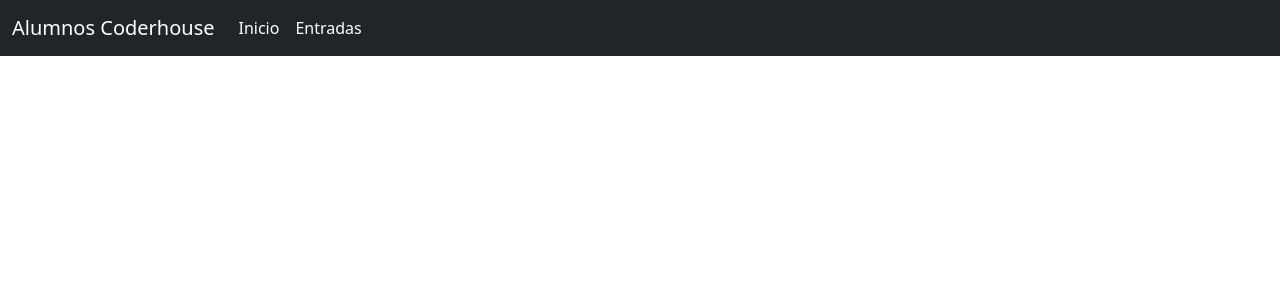
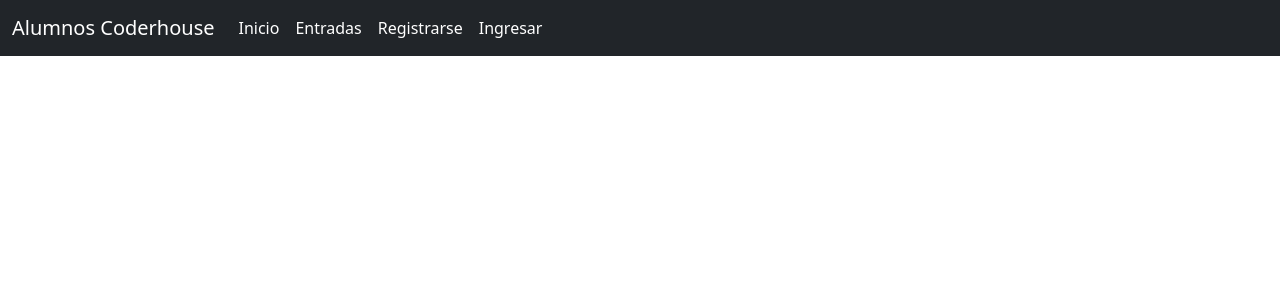
Before and after one commit to chiara-facal/Proyecto-final-CHIARA-FACAL, a Django app: page / in a window 1280 px wide. Shown: the top 300 px of the page. Run offline with Django 4.2, Linux system fonts and the light colour scheme; some libraries are stand-ins or nearby versions.

Commit message:
login, logout y signup

```diff
--- a/ProyectoFinal/AlumnosCoder/templates/AlumnosCoder/base.html
+++ b/ProyectoFinal/AlumnosCoder/templates/AlumnosCoder/base.html
@@ -32,6 +32,18 @@
                 <li class="nav-item">
                   <a class="nav-link active" aria-current="page" href="{% url 'entradadeblog_list' %}">Entradas</a>
                 </li>
+                {% if user.is_authenticated %}
+                <li class="nav-item">
+                    <a class="nav-link active" aria-current="page" href="{% url 'salir' %}">{{ user.username }} | Salir</a>
+                  </li>
+                {% else %}
+                <li class="nav-item">
+                    <a class="nav-link active" aria-current="page" href="{% url 'registro' %}">Registrarse</a>
+                  </li>
+                  <li class="nav-item">
+                    <a class="nav-link active" aria-current="page" href="{% url 'ingresar' %}">Ingresar</a>
+                  </li>
+                  {% endif %}
             </div>
           </div>
         </nav>
--- a/ProyectoFinal/AlumnosCoder/views.py
+++ b/ProyectoFinal/AlumnosCoder/views.py
@@ -1,6 +1,9 @@
 from django.shortcuts import render
 from AlumnosCoder.models import EntradaDeBlog
-from django.views.generic import ListView
+from django.views.generic import ListView, CreateView
+from django.contrib.auth.forms import UserCreationForm
+from django.urls import reverse_lazy
+from django.contrib.auth.views import LoginView, LogoutView
 
 def index(request):
     posteos = EntradaDeBlog.objects.all()
@@ -9,3 +12,15 @@ def index(request):
 class Entradalist(ListView):
     model = EntradaDeBlog
     context_object_name = "entradas"
+
+class Registro(CreateView):
+    form_class = UserCreationForm
+    template_name = "registro/registro.html"
+    success_url = reverse_lazy('entradadeblog_list')
+
+class Ingresar(LoginView):
+    next_page = reverse_lazy("inicio")
+    template_name = "registro/ingresar.html"
+
+class Salir(LogoutView):
+    template_name = "registro/salir.html"
--- a/ProyectoFinal/ProyectoFinal/urls.py
+++ b/ProyectoFinal/ProyectoFinal/urls.py
@@ -15,14 +15,17 @@ Including another URLconf
 """
 from django.contrib import admin
 from django.urls import path
-from AlumnosCoder.views import index, Entradalist
+from AlumnosCoder.views import index, Entradalist, Registro, Ingresar, Salir
 from django.conf import settings
 from django.conf.urls.static import static
 
 urlpatterns = [
     path('admin/', admin.site.urls),
     path('', index, name="inicio"),
-    path('entradas/listado', Entradalist.as_view(), name = "entradadeblog_list")
+    path('entradas/listado', Entradalist.as_view(), name = "entradadeblog_list"),
+    path('usuario/registro', Registro.as_view(), name = "registro"),
+    path('usuario/ingresar', Ingresar.as_view(), name = "ingresar"),
+    path('usuario/salir', Salir.as_view(), name = "salir"),
 ]
 
 urlpatterns += static(settings.MEDIA_URL, document_root = settings.MEDIA_ROOT)
```
Also changed, not shown: ProyectoFinal/AlumnosCoder/templates/registro/ingresar.html (added, +15 -0 lines), ProyectoFinal/AlumnosCoder/templates/registro/registro.html (added, +15 -0 lines), ProyectoFinal/AlumnosCoder/templates/registro/salir.html (added, +11 -0 lines), ProyectoFinal/db.sqlite3.
